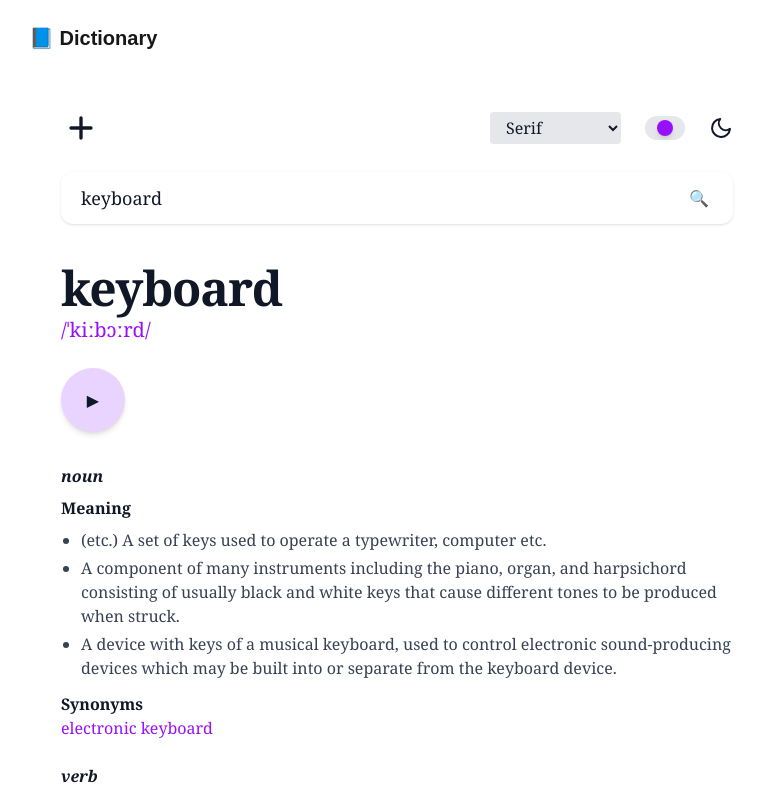
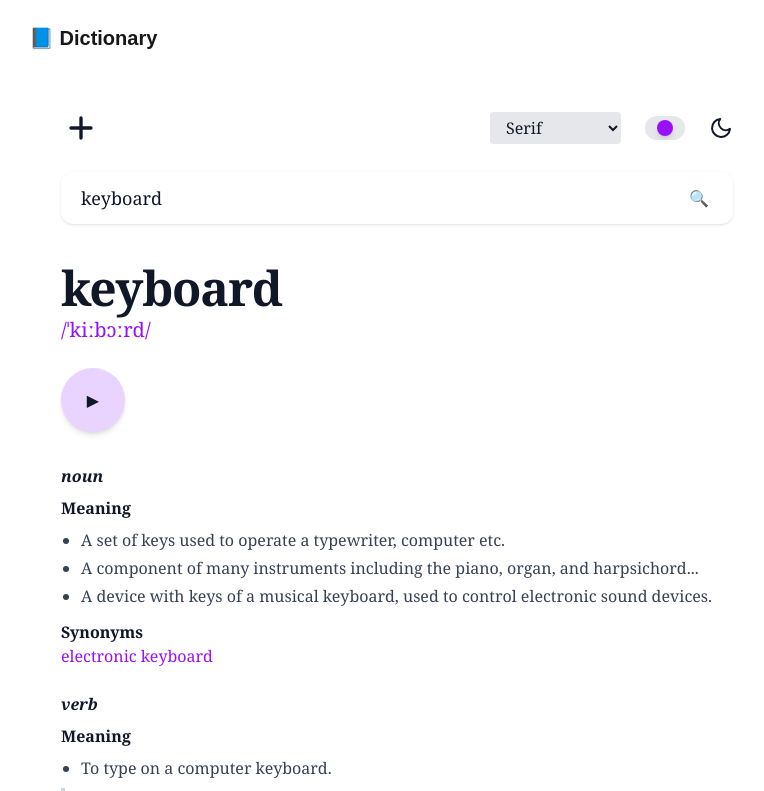
Before and after one commit to ckcristock/dictionary-app, a Next.js app: page / in a window 1280 px wide. Shown: the top 791 px of the page, without its empty margins (243-1007 px from the left). Built offline with nearby package versions, Linux system fonts and the light colour scheme.

Commit message:
WordHeader - DefinitionGroup components

```diff
--- /dev/null
+++ b/src/app/components/DefinitionGroup.tsx
@@ -0,0 +1,46 @@
+type DefinitionGroupProps = {
+  partOfSpeech: string;
+  meanings: string[];
+  synonyms?: string[];
+  quote?: string;
+};
+
+const DefinitionGroup: React.FC<DefinitionGroupProps> = ({
+  partOfSpeech,
+  meanings,
+  synonyms,
+  quote,
+}) => (
+  <div>
+    <h2 className="italic font-semibold mb-2">{partOfSpeech}</h2>
+    <p className="mb-2 font-semibold">Meaning</p>
+    <ul className="list-disc pl-5 space-y-1 text-gray-700 dark:text-gray-300">
+      {meanings.map((m, i) => (
+        <li key={i}>{m}</li>
+      ))}
+    </ul>
+    {synonyms?.length && (
+      <>
+        <p className="mt-3 font-semibold">Synonyms</p>
+        {synonyms.map((s, i) => (
+          <a
+            key={i}
+            href={`https://en.wiktionary.org/wiki/${s}`}
+            target="_blank"
+            rel="noopener noreferrer"
+            className="text-purple-600 hover:underline block"
+          >
+            {s}
+          </a>
+        ))}
+      </>
+    )}
+    {quote && (
+      <blockquote className="mt-2 pl-5 border-l-4 border-gray-300 dark:border-gray-600 italic text-gray-500 dark:text-gray-400">
+        {quote}
+      </blockquote>
+    )}
+  </div>
+);
+
+export default DefinitionGroup;
--- a/src/app/components/Results.tsx
+++ b/src/app/components/Results.tsx
@@ -1,84 +1,62 @@
 "use client";
-
 import React from "react";
+import WordHeader from "./WordHeader";
+import DefinitionGroup from "./DefinitionGroup";
 
 type ResultsProps = {
   search: string;
 };
 
 const Results: React.FC<ResultsProps> = ({ search }) => {
-  if (!search) return null; // Opcional: no mostrar si está vacío
+  if (!search) return null;
+
+  // Mock de data (luego vendrá de API)
+  const data = {
+    phonetic: "/ˈkiːbɔːrd/",
+    noun: {
+      meanings: [
+        "A set of keys used to operate a typewriter, computer etc.",
+        "A component of many instruments including the piano, organ, and harpsichord...",
+        "A device with keys of a musical keyboard, used to control electronic sound devices.",
+      ],
+      synonyms: ["electronic keyboard"],
+    },
+    verb: {
+      meanings: ["To type on a computer keyboard."],
+      quote: "“Keyboarding is the part of this job I hate the most.”",
+    },
+  };
 
   return (
     <article className="flex-grow">
-      {/* Word & pronunciation */}
-      <h1 className="text-5xl font-extrabold tracking-tight mb-1">{search}</h1>
-      <p className="text-purple-600 text-xl mb-6">/ˈkiːbɔːrd/</p>
+      <WordHeader
+        word={search}
+        phonetic={data.phonetic}
+        onPlay={() => alert("Playing pronunciation for: " + search)}
+      />
 
-      {/* Play button */}
-      <button
-        aria-label="Play pronunciation"
-        className="bg-purple-200 hover:bg-purple-300 rounded-full w-16 h-16 flex items-center justify-center mb-8 shadow-md"
-        onClick={() => alert("Playing pronunciation for: " + search)}
-      >
-        ▶
-      </button>
-
-      {/* Definitions */}
       <section className="space-y-6">
-        {/* Noun */}
-        <div>
-          <h2 className="italic font-semibold mb-2">noun</h2>
-          <p className="mb-2 font-semibold">Meaning</p>
-          <ul className="list-disc pl-5 space-y-1 text-gray-700 dark:text-gray-300">
-            <li>
-              (etc.) A set of keys used to operate a typewriter, computer etc.
-            </li>
-            <li>
-              A component of many instruments including the piano, organ, and
-              harpsichord consisting of usually black and white keys that cause
-              different tones to be produced when struck.
-            </li>
-            <li>
-              A device with keys of a musical keyboard, used to control
-              electronic sound-producing devices which may be built into or
-              separate from the keyboard device.
-            </li>
-          </ul>
-          <p className="mt-3 font-semibold">Synonyms</p>
-          <a
-            href="https://en.wiktionary.org/wiki/keyboard"
-            target="_blank"
-            rel="noopener noreferrer"
-            className="text-purple-600 hover:underline"
-          >
-            electronic keyboard
-          </a>
-        </div>
-
-        {/* Verb */}
-        <div>
-          <h2 className="italic font-semibold mb-2">verb</h2>
-          <p className="mb-2 font-semibold">Meaning</p>
-          <ul className="list-disc pl-5 text-gray-700 dark:text-gray-300">
-            <li>To type on a computer keyboard.</li>
-          </ul>
-          <blockquote className="mt-2 pl-5 border-l-4 border-gray-300 dark:border-gray-600 italic text-gray-500 dark:text-gray-400">
-            “Keyboarding is the part of this job I hate the most.”
-          </blockquote>
-        </div>
+        <DefinitionGroup
+          partOfSpeech="noun"
+          meanings={data.noun.meanings}
+          synonyms={data.noun.synonyms}
+        />
+        <DefinitionGroup
+          partOfSpeech="verb"
+          meanings={data.verb.meanings}
+          quote={data.verb.quote}
+        />
       </section>
 
-      {/* Source */}
       <footer className="mt-10 text-sm text-gray-400 dark:text-gray-500">
         Source{" "}
         <a
-          href="https://en.wiktionary.org/wiki/keyboard"
+          href={`https://en.wiktionary.org/wiki/${search}`}
           target="_blank"
           rel="noopener noreferrer"
           className="underline hover:text-purple-600"
         >
-          https://en.wiktionary.org/wiki/keyboard
+          https://en.wiktionary.org/wiki/{search}
         </a>
       </footer>
     </article>
--- /dev/null
+++ b/src/app/components/WordHeader.tsx
@@ -0,0 +1,21 @@
+type WordHeaderProps = {
+  word: string;
+  phonetic: string;
+  onPlay: () => void;
+};
+
+const WordHeader: React.FC<WordHeaderProps> = ({ word, phonetic, onPlay }) => (
+  <>
+    <h1 className="text-5xl font-extrabold tracking-tight mb-1">{word}</h1>
+    <p className="text-purple-600 text-xl mb-6">{phonetic}</p>
+    <button
+      aria-label="Play pronunciation"
+      className="bg-purple-200 hover:bg-purple-300 rounded-full w-16 h-16 flex items-center justify-center mb-8 shadow-md"
+      onClick={onPlay}
+    >
+      ▶
+    </button>
+  </>
+);
+
+export default WordHeader;
```
